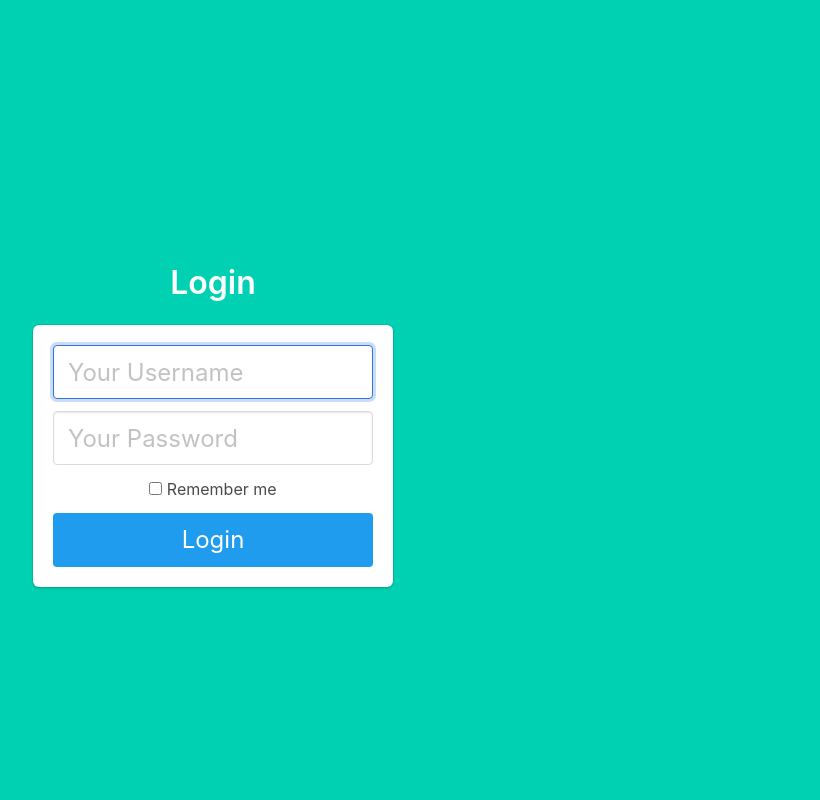
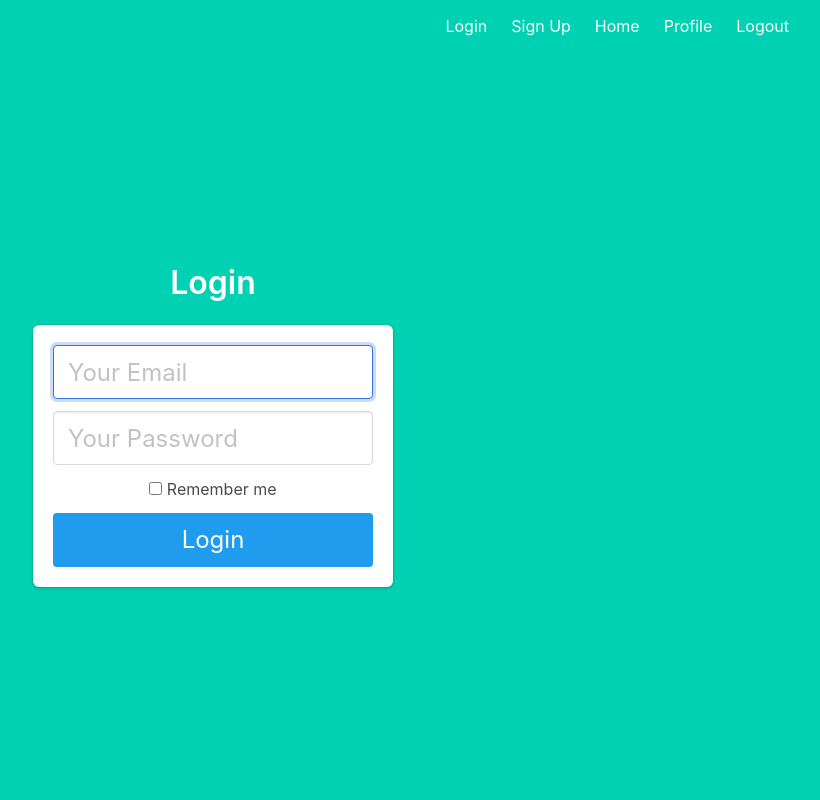
Before and after one commit to hulto/CSEC380-Team4, a Flask app: page /login in a window 1280 px wide. Shown: the whole page, without its empty margins (427-1247 px from the left). Run offline with Flask 2, Linux system fonts and the light colour scheme; parts of the project's set-up code (start-up, migrations or seed data) failed here and were passed over.

Commit message:
working on frontend

```diff
--- a/app/webserver/templates/base.html
+++ b/app/webserver/templates/base.html
@@ -20,6 +20,21 @@
 
                     <div id="navbarMenuHeroA" class="navbar-menu">
                         <div class="navbar-end">
+                            <a href="{{ url_for('auth.login') }}" class="navbar-item">
+                                Login
+                            </a>
+                            <a href="{{ url_for('auth.signup') }}" class="navbar-item">
+                                Sign Up
+                            </a>
+                            <a href="{{ url_for('index') }}" class="navbar-item">
+                                Home
+                            </a>
+                            <a href="{{ url_for('profile') }}" class="navbar-item">
+                                Profile
+                            </a>
+                            <a href="{{ url_for('auth.logout') }}" class="navbar-item">
+                                Logout
+                            </a>
                         </div>
                     </div>
                 </div>
--- a/app/webserver/templates/index.html
+++ b/app/webserver/templates/index.html
@@ -7,6 +7,7 @@
 <body>
     {% include 'topnavigation.html' %}
     {% include 'content.html' %}
+
     <!--
     {% include 'footer.html' %} -->
 </body>
--- a/app/webserver/templates/login.html
+++ b/app/webserver/templates/login.html
@@ -6,17 +6,10 @@
 <div class="column is-4 is-offset-4">
     <h3 class="title">Login</h3>
     <div class="box">
-        {% with messages = get_flashed_messages() %}
-        {% if messages %}
-        <div class="notification is-danger">
-            {{ messages[0] }}
-        </div>
-        {% endif %}
-        {% endwith %}
         <form method="POST" action="/login">
             <div class="field">
                 <div class="control">
-                    <input class="input is-large" type="text" name="username" placeholder="Your Username" autofocus="">
+                    <input class="input is-large" type="email" name="email" placeholder="Your Email" autofocus="">
                 </div>
             </div>
 
```
Also changed, not shown: app/webserver/templates/topnavigation.html (+7 -7 lines), app/webserver/templates/upload.html (added, +19 -0 lines).
